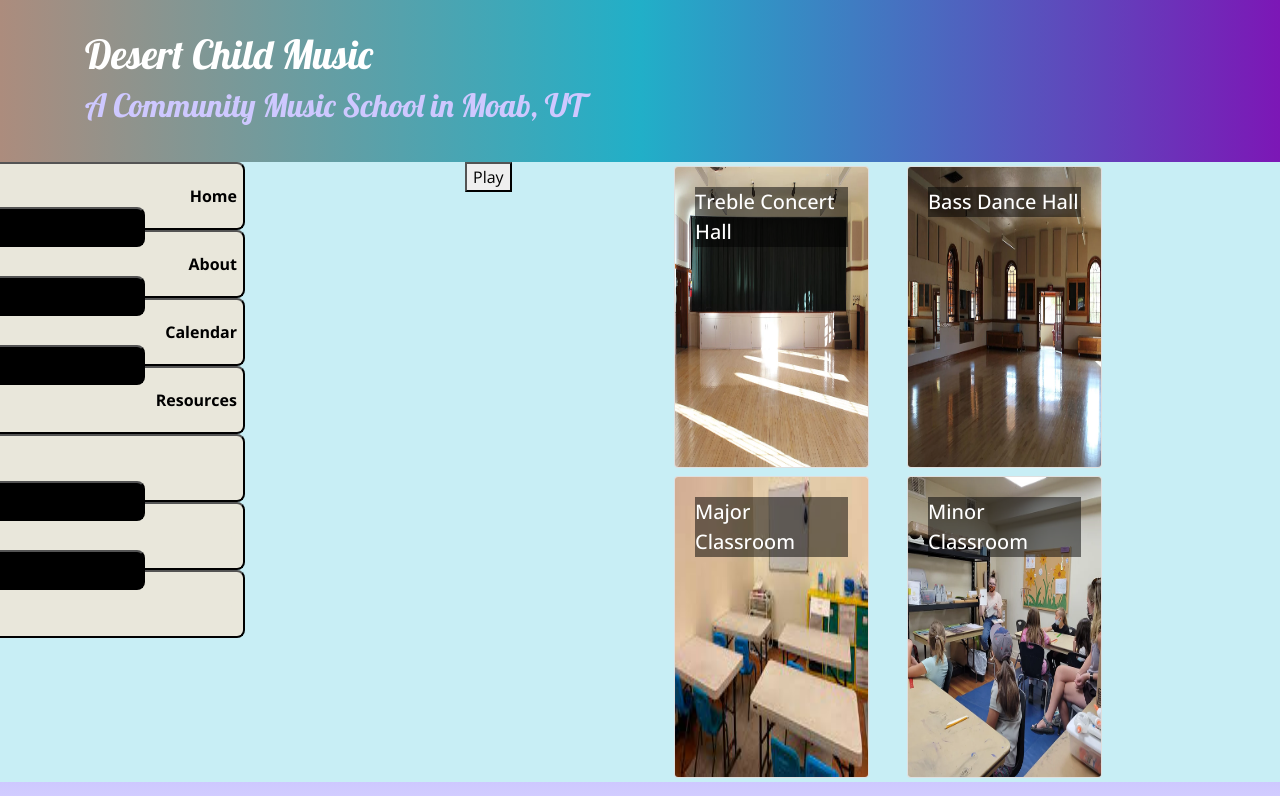
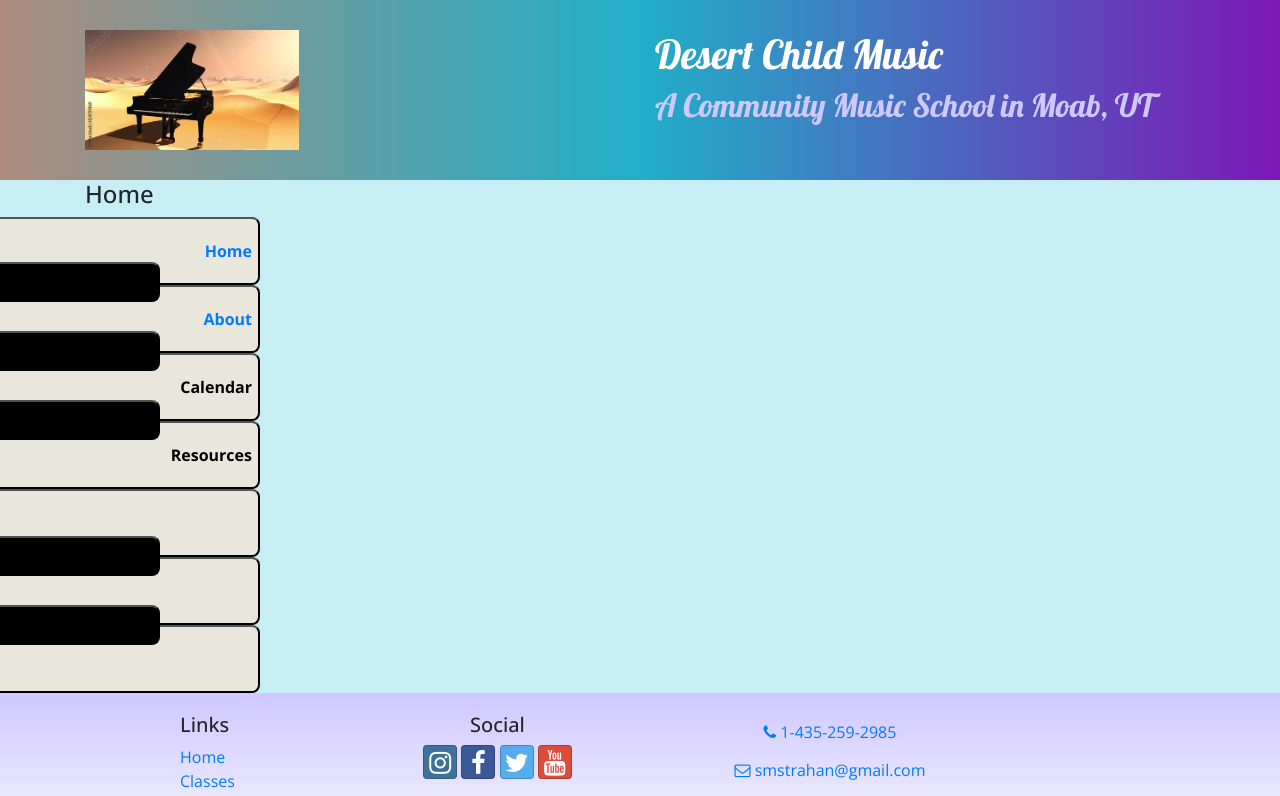
Before and after one commit to Sheilabob/DCM-in-React, a React (Create React App) app: page /home in a window 1280 px wide. Shown: the top 796 px of the page. Built offline with nearby package versions, Linux system fonts and the light colour scheme.

Commit message:
added links but no understand

```diff
--- a/package.json
+++ b/package.json
@@ -12,6 +12,7 @@
     "react": "^17.0.2",
     "react-dom": "^17.0.2",
     "react-popper": "1.3.6",
+    "react-router-dom": "5.2.0",
     "react-scripts": "4.0.3",
     "reactstrap": "8.5.1",
     "typeface-lobster": "^1.1.13",
--- a/src/App.js
+++ b/src/App.js
@@ -1,14 +1,17 @@
 import { Component} from 'react';
 import './App.css';
 import Main from './components/MainComponent';
+import { BrowserRouter } from 'react-router-dom';
 
 class App extends Component {
 
   render() {
       return (
-          <div className="App">
-              <Main />
-          </div>
+        <BrowserRouter>
+            <div className="App">
+                <Main />
+            </div>
+        </BrowserRouter>
       );
   }
 }
--- a/src/components/FooterComponent.js
+++ b/src/components/FooterComponent.js
@@ -1,4 +1,5 @@
 import React from 'react';
+import { Link } from 'react-router-dom';
 
 function Footer(props) {
     return (
@@ -8,10 +9,10 @@ function Footer(props) {
                     <div className="col-4 col-sm-2 offset-1">
                         <h5>Links</h5>
                         <ul className="list-unstyled">
-                            <li><a href="#">Home</a></li>
-                            <li><a href="#">Classes</a></li>
-                            <li><a href="#">About</a></li>
-                            <li><a href="#">Resources</a></li>
+                            <li><Link to='/home'>Home</Link></li>
+                            <li><Link to='/directory'>Classes</Link></li>
+                            <li><Link to='/aboutus'>About</Link></li>
+                            <li><Link to='/resources'>Resources</Link></li>
                         </ul>
                     </div>
                     <div className="col-6 col-sm-3 text-center">
--- a/src/components/HeaderComponent.js
+++ b/src/components/HeaderComponent.js
@@ -8,7 +8,11 @@ class Header extends Component {
                 <Jumbotron fluid>
                     <div className="container">
                         <div className="row">
-                            <div className="col">
+                            <div className="col-3">
+                                <img src="/assets/images/stockPiano.jpeg" height="120" alt="piano logo"/>
+                            </div>
+                            <div className="col-3"></div>
+                            <div className="col-6">
                                 <h1>Desert Child Music</h1>
                                 <h2>A Community Music School in Moab, UT</h2>
                             </div>
--- /dev/null
+++ b/src/components/HomeComponent.js
@@ -0,0 +1,14 @@
+import React from 'react';
+import KeyboardMenu from './KeyboardMenuComponent';
+
+
+function Home(props) {
+    return (
+        <div className="container">
+            <h4>Home</h4>
+            <KeyboardMenu />
+        </div>
+    );
+}
+
+export default Home;
--- a/src/components/KeyboardMenuComponent.jsx
+++ b/src/components/KeyboardMenuComponent.jsx
@@ -1,4 +1,6 @@
 import React, { Component } from 'react';
+import { Link } from 'react-router-dom';
+
 
 
 class KeyboardMenu extends React.Component {
@@ -45,8 +47,8 @@ class KeyboardMenu extends React.Component {
             <button className="blackNote bottomOfThree" id="fSharpNoteBtn">inactive</button>
 
 
-            <button className="whiteNote" id="bNoteBtn" onClick={playBNote()}>Home</button>
-            <button className="whiteNote" id="aNoteBtn">About</button>
+            <button className="whiteNote" id="bNoteBtn" onClick={playBNote()}><Link to='/home'>Home</Link></button>
+            <button className="whiteNote" id="aNoteBtn"><Link to='/directory'>About</Link></button>
             <button className="whiteNote" id="gNoteBtn">Calendar</button>
             <button className="whiteNote" id="fNoteBtn">Resources</button>
             <button className="whiteNote holder" id="eNoteBtn">?</button>
--- a/src/components/MainComponent.jsx
+++ b/src/components/MainComponent.jsx
@@ -7,6 +7,9 @@ import Trying from './testingSoundComponent';
 import RoomInfo from './RoomInfo.js';
 import Header from './HeaderComponent';
 import Footer from './FooterComponent';
+import Home from './HomeComponent';
+import { Switch, Route, Redirect } from 'react-router-dom';
+
 
 
 class Main extends Component {
@@ -14,20 +17,26 @@ class Main extends Component {
         super(props);
         this.state = {
             rooms: ROOMS,
-            selectedRoom: null
             };
         };
 
-    onRoomSelect(roomId) {
-        this.setState({selectedRoom: roomId});
+  render() {
+
+    const HomePage = () => {
+        return (
+            <Home />
+        )
     }
-
-  render() {
       return (
           <div>
-              <Header />
+            <Header />
+            <Switch>
+                <Route path='/home' component={HomePage} />
+                <Route exact path='/directory' render={() => <Directory  rooms={this.state.rooms} />} />
+                <Redirect to='/home' />
+            </Switch>
               {/* <Keyboard /> */}
-              <div className="container">
+              {/* <div className="container">
                   <div className="row">
                     <KeyboardMenu />
                     <div className="col-1">
@@ -36,11 +45,10 @@ class Main extends Component {
                     <Trying />
                     </div>
                     <div className="col-6">
-                    <Directory  rooms={this.state.rooms} onClick={roomId => this.onRoomSelect(roomId)}/>
-                    <RoomInfo room={this.state.rooms.filter(room => room.id === this.state.selectedRoom)[0]}/>
+                    <Directory  rooms={this.state.rooms} />
                     </div>
                   </div>
-              </div>
+              </div> */}
               <Footer />
           </div>
       );
```
Also changed, not shown: 1 other file (tests, documents, lock files or other folders).
